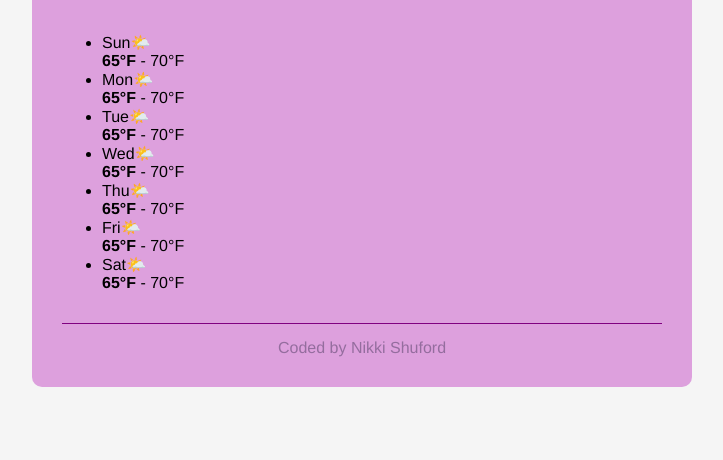
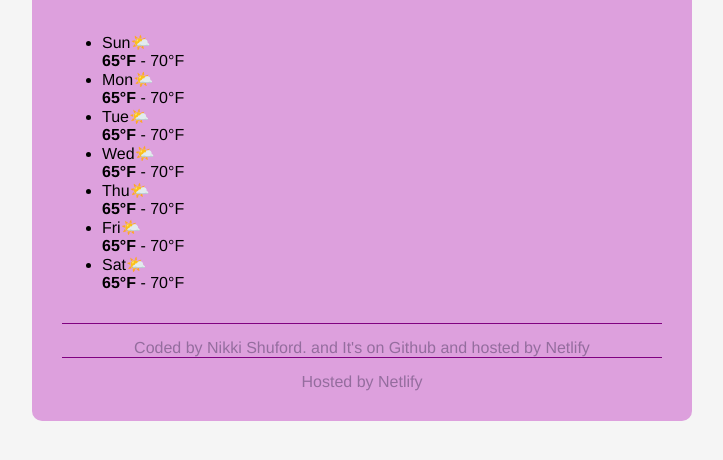
Before and after one commit to nikkicodes2024/Weatherapp2025, a website built with Parcel: page index.html in a window 1280 px wide. Shown: the part 352-812 px from the top of the page, without its empty margins (278-1001 px from the left). Built offline with nearby package versions, Linux system fonts and the light colour scheme.

Commit message:
updated footer

```diff
--- a/index.html
+++ b/index.html
@@ -79,7 +79,10 @@
           </ul>
         </div>
       </main>
-      <footer>Coded by Nikki Shuford</footer>
+      <footer>
+        Coded by Nikki Shuford. and It's on Github and hosted by Netlify
+      </footer>
+      <footer>Hosted by Netlify</footer>
     </div>
   </body>
   <script src="src/index.js"></script>
```
